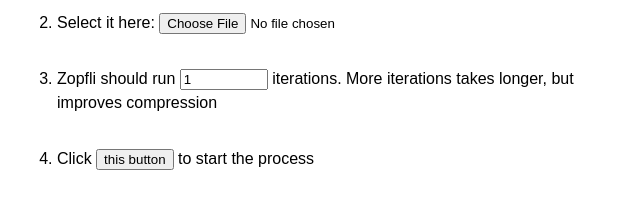
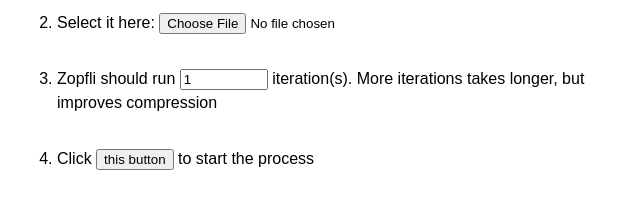
Before and after one commit to EvanHahn/npm-repack-with-zopfli-proof-of-concept, a website built with Vite: page index.html in a window 1280 px wide. Shown: the part 230-438 px from the top of the page, 323-963 px from the left. Built offline with nearby package versions, Linux system fonts and the light colour scheme.

Commit message:
iteration -> iteration(s) in text

```diff
--- a/index.html
+++ b/index.html
@@ -52,7 +52,7 @@
             required
           />
           <label for="iterations-input"
-            >iterations. More iterations takes longer, but improves
+            >iteration(s). More iterations takes longer, but improves
             compression</label
           >
         </li>
```
